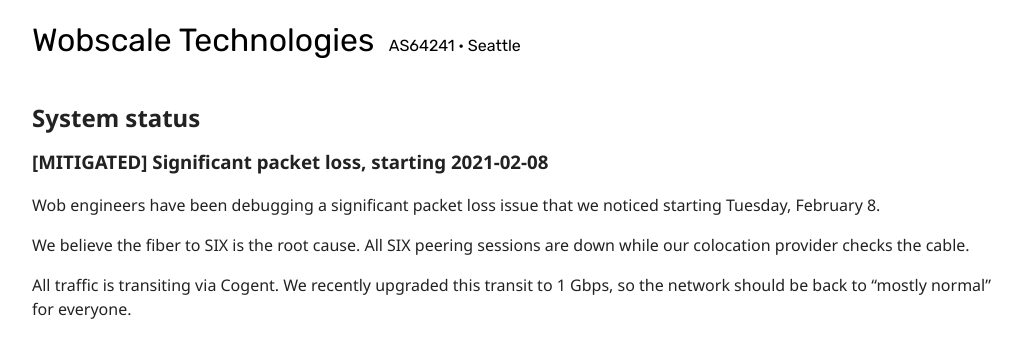
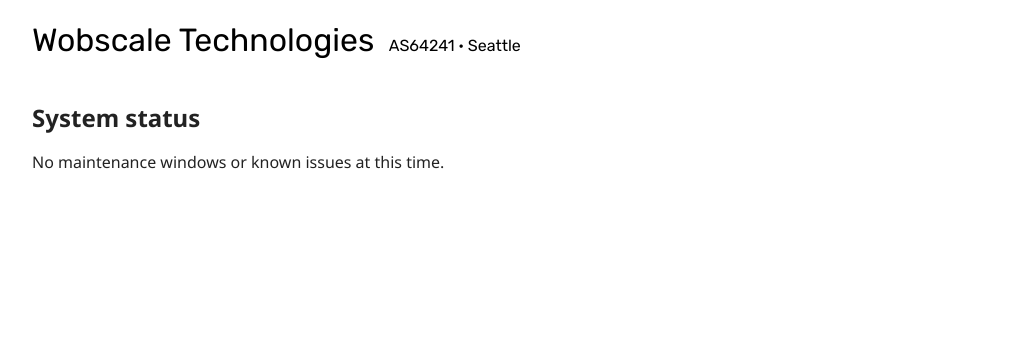
Before and after one commit to wobscale/status.wobscale.website, a Jekyll site: the page built from index.md, in a window 1280 px wide. Shown: the top 358 px of the page, without its empty margins (128-1150 px from the left). Built offline with Jekyll 4.4.1, drawn with Linux system fonts in a browser that asks for light colours; our own code applies the rules of GitHub Pages for plain Markdown files.

Commit message:
Update index.md

```diff
--- a/index.md
+++ b/index.md
@@ -4,10 +4,4 @@ layout: "default"
 
 ## System status
 
-### [MITIGATED] Significant packet loss, starting 2021-02-08
-
-Wob engineers have been debugging a significant packet loss issue that we noticed starting Tuesday, February 8.
-
-We believe the fiber to SIX is the root cause. All SIX peering sessions are down while our colocation provider checks the cable.
-
-All traffic is transiting via Cogent. We recently upgraded this transit to 1 Gbps, so the network should be back to "mostly normal" for everyone.
+No maintenance windows or known issues at this time.
```
